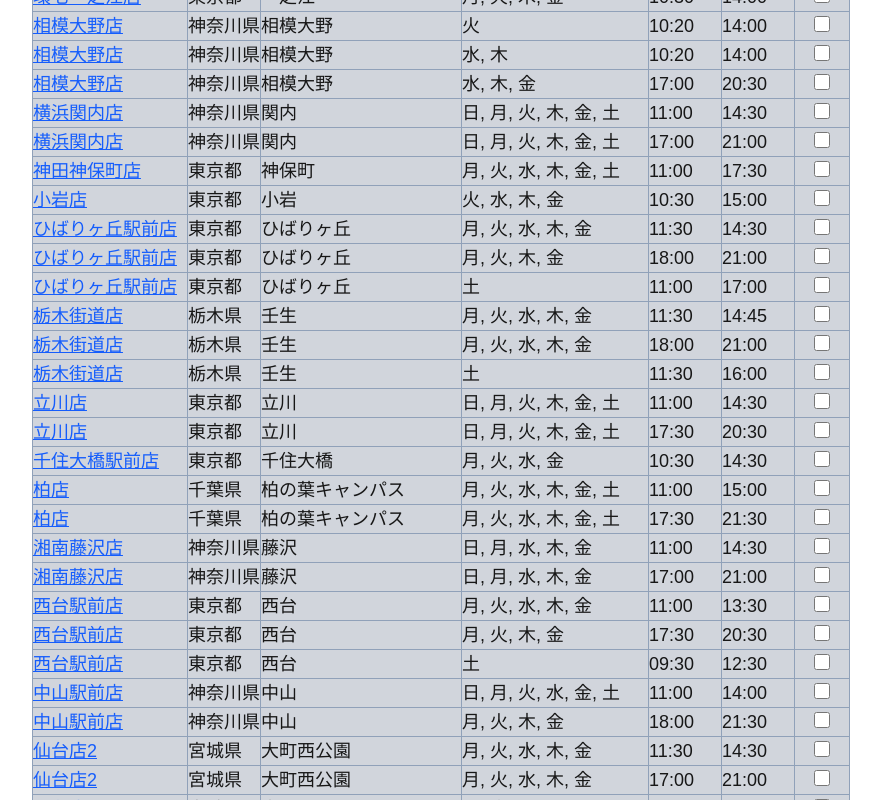
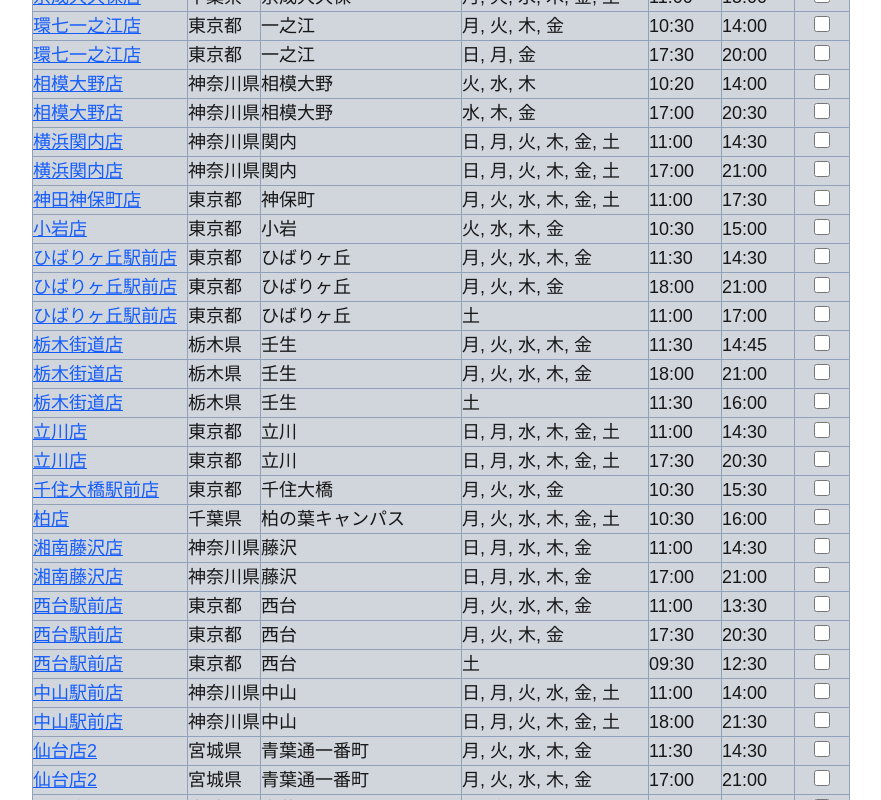
Before and after one commit to Atsunori66/NowJiro, a Next.js app: page / in a window 1280 px wide. Shown: the part 1640-2440 px from the top of the page, without its empty margins (199-1080 px from the left). Built offline with nearby package versions, Linux system fonts and the light colour scheme.

Commit message:
updated shopData

```diff
--- a/src/app/page.tsx
+++ b/src/app/page.tsx
@@ -429,7 +429,7 @@ export default function Home() {
             <p>各店舗の SNS 等も併せて確認してください。</p>
             <br />
             <p>ソートメニューから「標準 / 訪問済 / 現在地からの距離」で並び替えできます。</p>
-            <p>各店舗の営業情報は 2025年4月時点のものです。</p>
+            <p>各店舗の営業情報は 2025年5月時点のものです。</p>
           </div>
         </div>
         <div className="text-center mb-6">
--- a/src/app/shopData.json
+++ b/src/app/shopData.json
@@ -302,12 +302,18 @@
       },
       {
         "days": [
-          0,
-          1,
-          2,
-          3,
-          4,
-          5,
+          1,
+          2,
+          3,
+          4,
+          5
+        ],
+        "open": "17:00",
+        "close": "21:00"
+      },
+      {
+        "days": [
+          0,
           6
         ],
         "open": "17:30",
@@ -572,6 +578,15 @@
         ],
         "open": "09:00",
         "close": "14:00"
+      },
+      {
+        "days": [
+          0,
+          1,
+          5
+        ],
+        "open": "17:30",
+        "close": "20:00"
       }
     ],
     "url": "https://tabelog.com/tokyo/A1312/A131205/13010385/",
@@ -587,13 +602,7 @@
     "opening": [
       {
         "days": [
-          2
-        ],
-        "open": "10:20",
-        "close": "14:00"
-      },
-      {
-        "days": [
+          2,
           3,
           4
         ],
@@ -796,7 +805,7 @@
         "days": [
           0,
           1,
-          2,
+          3,
           4,
           5,
           6
@@ -808,7 +817,7 @@
         "days": [
           0,
           1,
-          2,
+          3,
           4,
           5,
           6
@@ -836,7 +845,7 @@
           5
         ],
         "open": "10:30",
-        "close": "14:30"
+        "close": "15:30"
       }
     ],
     "url": "https://tabelog.com/tokyo/A1324/A132402/13090912/",
@@ -859,20 +868,8 @@
           5,
           6
         ],
-        "open": "11:00",
-        "close": "15:00"
-      },
-      {
-        "days": [
-          1,
-          2,
-          3,
-          4,
-          5,
-          6
-        ],
-        "open": "17:30",
-        "close": "21:30"
+        "open": "10:30",
+        "close": "16:00"
       }
     ],
     "url": "https://tabelog.com/chiba/A1203/A120301/12056350/",
@@ -974,10 +971,12 @@
       },
       {
         "days": [
-          1,
-          2,
-          4,
-          5
+          0,
+          1,
+          2,
+          4,
+          5,
+          6
         ],
         "open": "18:00",
         "close": "21:30"
@@ -991,7 +990,7 @@
   {
     "id": 32,
     "name": "仙台店2",
-    "station": "大町西公園",
+    "station": "青葉通一番町",
     "prefecture": "宮城県",
     "opening": [
       {
@@ -1025,8 +1024,8 @@
         "close": "21:00"
       }
     ],
-    "url": "https://tabelog.com/miyagi/A0401/A040101/4011894/",
-    "star": 3.68,
+    "url": "https://tabelog.com/miyagi/A0401/A040101/4028874/",
+    "star": 3.01,
     "lat": 38.2593876,
     "lng": 140.8720885
   },
@@ -1490,7 +1489,7 @@
           0,
           1,
           2,
-          3,
+          4,
           5,
           6
         ],
@@ -1502,7 +1501,7 @@
           0,
           1,
           2,
-          3,
+          4,
           5,
           6
         ],
@@ -1526,6 +1525,7 @@
           1,
           2,
           3,
+          4,
           5
         ],
         "open": "11:30",
```
